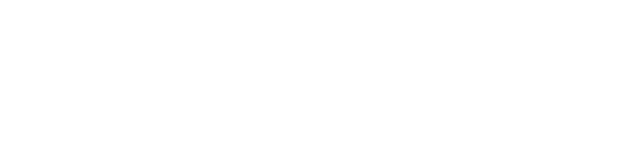
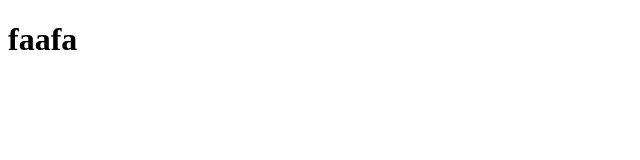
Before and after one commit to alexderrusse98/Quizapp1.0, a plain HTML site: page index.html in a window 1280 px wide. Shown: the whole page, without its empty margins (0-640 px from the left). Drawn offline with Linux system fonts and the light colour scheme.

Commit message:
first commit

```diff
--- a/index.html
+++ b/index.html
@@ -8,6 +8,6 @@
     <script src="./script.js"></script>
 </head>
 <body>
-    <h1></h1>
+    <h1>faafa</h1>
 </body>
 </html>
```
